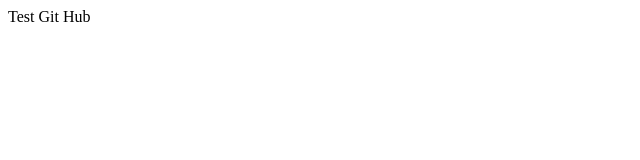
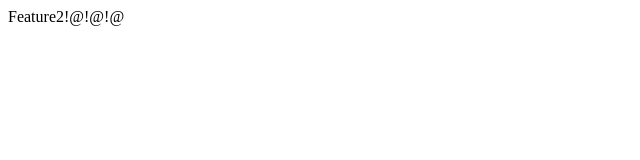
Before and after one commit to veleon17/gitTest, a plain HTML site: page web/index.html in a window 1280 px wide. Shown: the full height of the page, 0-640 px from the left. Drawn offline with Linux system fonts and the light colour scheme.

Commit message:
TestGitWeb_init feature2 version

```diff
--- a/web/index.html
+++ b/web/index.html
@@ -11,6 +11,6 @@ and open the template in the editor.
         <meta name="viewport" content="width=device-width, initial-scale=1.0">
     </head>
     <body>
-        <div>Test Git Hub</div>
+        <div>Feature2!@!@!@</div>
     </body>
 </html>
```
